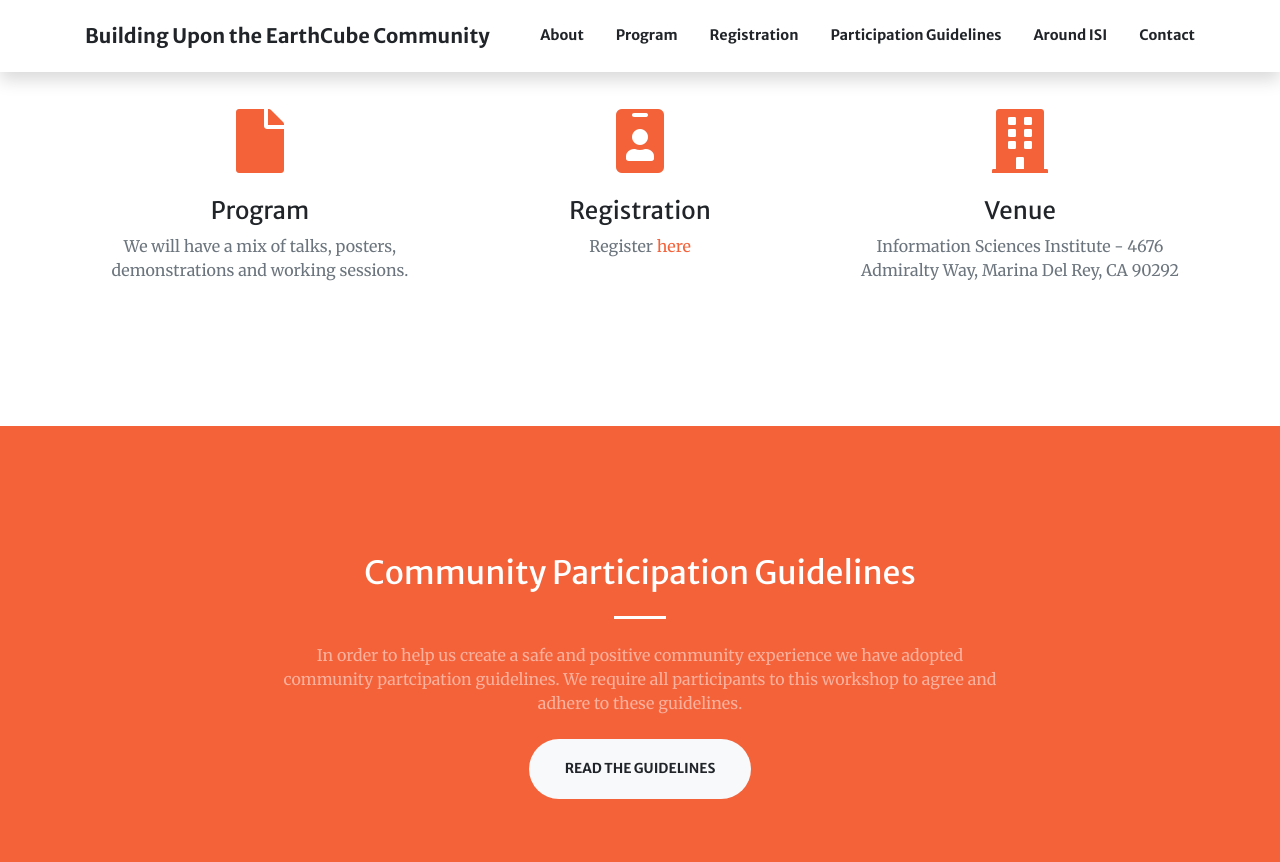
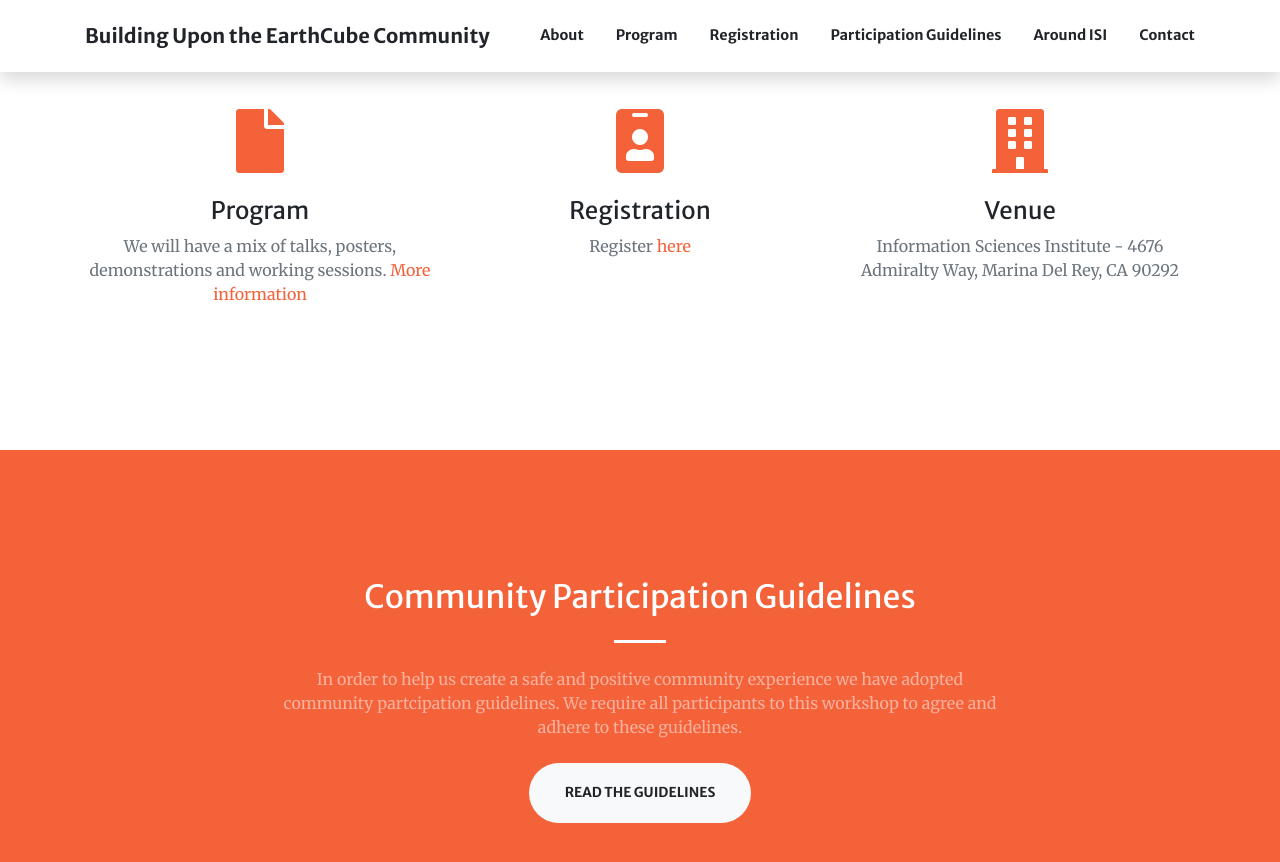
Before and after one commit to isi-usc-edu/building-upon-the-earthcube-community, a Jekyll site: the page built from index.md, in a window 1280 px wide and 900 px high, scrolled down 1722 px. Shown: the top 862 px of the window. Built offline with Jekyll 4.4.1, drawn with Linux system fonts in a browser that asks for light colours.

Commit message:
Update index.md

```diff
--- a/index.md
+++ b/index.md
@@ -40,7 +40,7 @@ sections:
     title: Meeting Information
     services:
       - title: Program
-        text: We will have a mix of talks, posters, demonstrations and working sessions.
+        text: We will have a mix of talks, posters, demonstrations and working sessions. [More information](/building-upon-the-earthcube-community/program)
         icon: fa-file
         #url: /building-upon-the-earthcube-community/program
       - title: Registration
```
